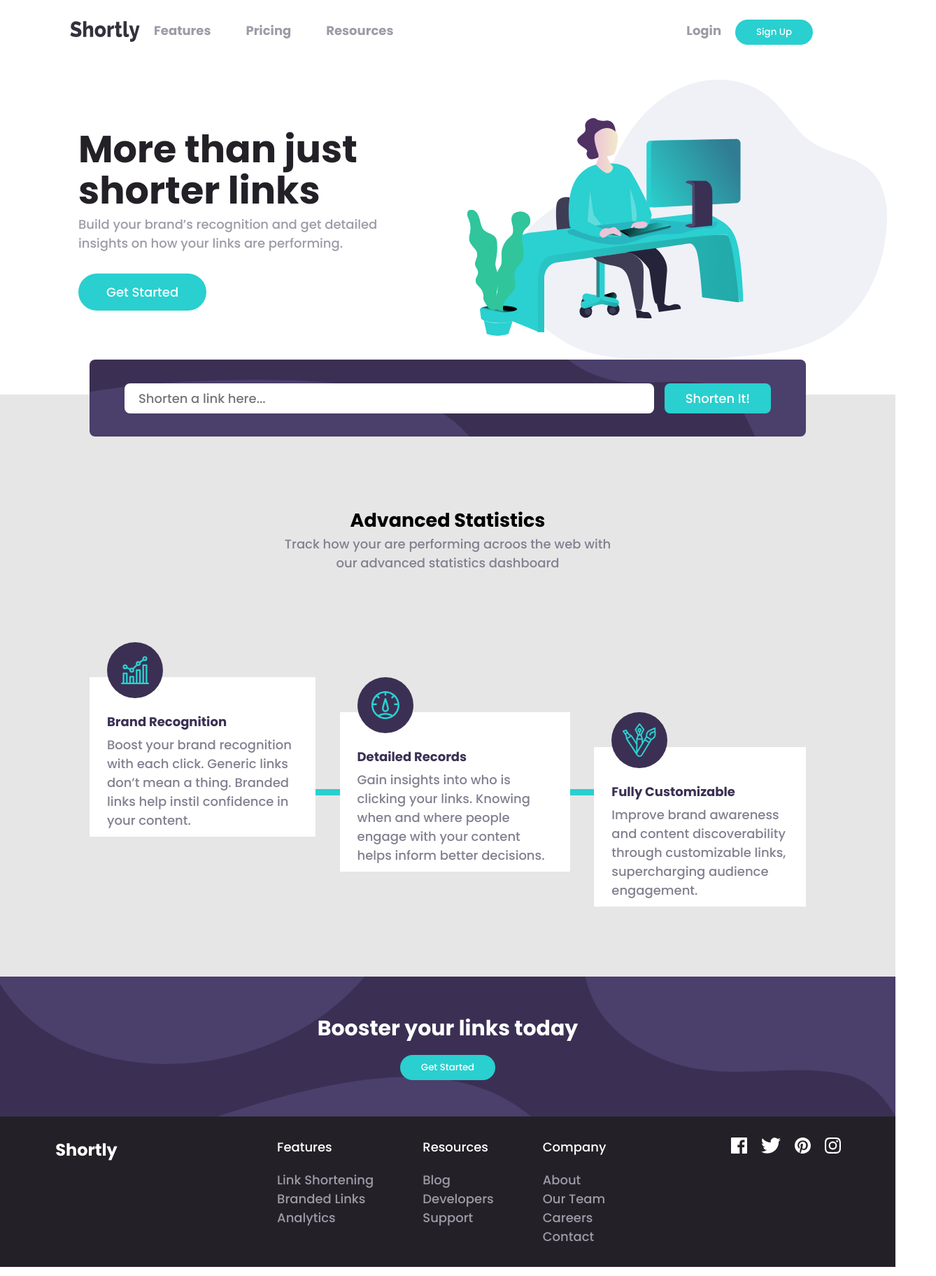
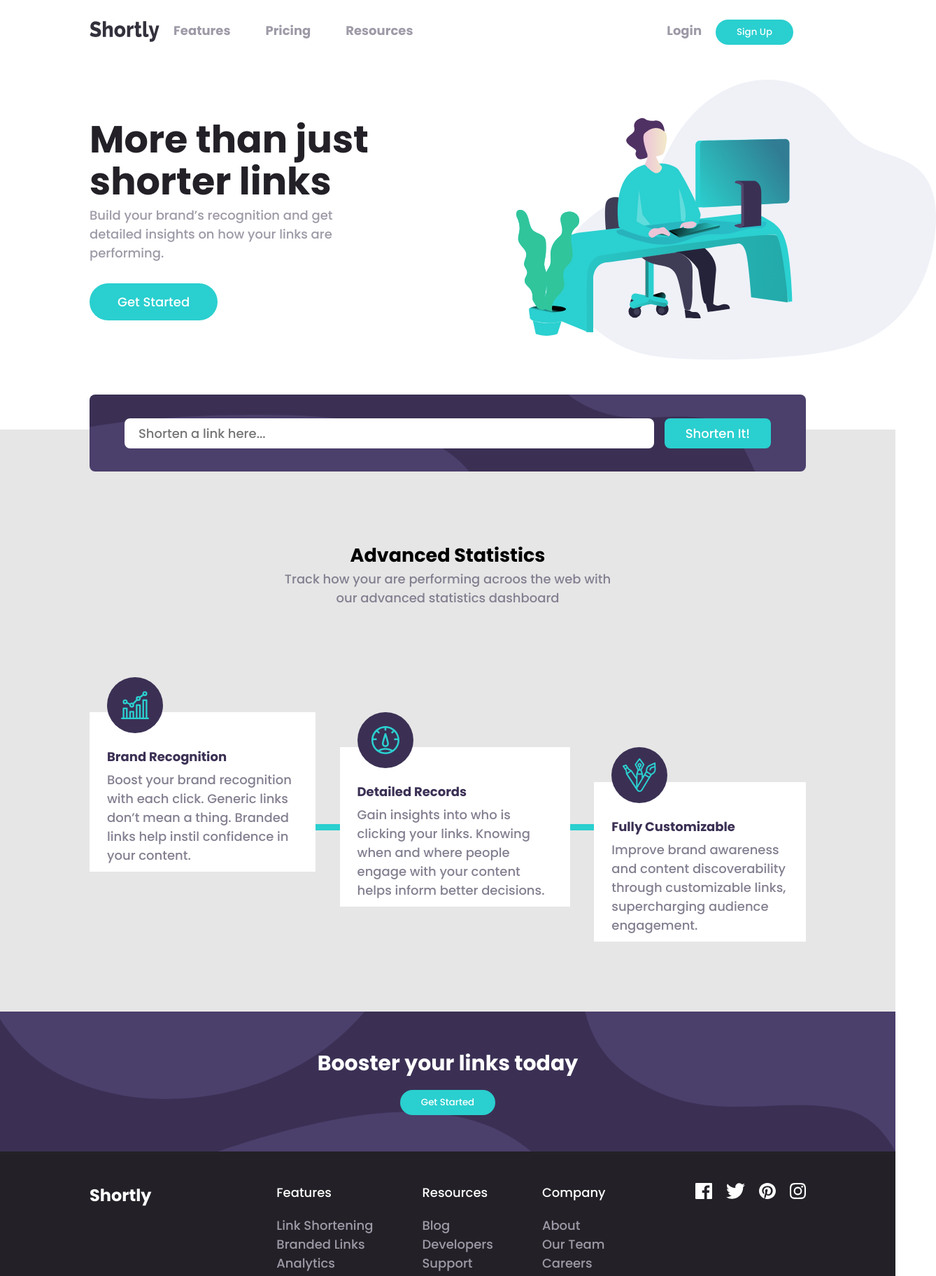
Before and after one commit to eduardohor/url-shortening-api-master, a React (Vite) app: page / in a window 1280 px wide. Shown: the top 1824 px of the page at 70% size, 1338 px wide, since content can reach past the window. Built offline with nearby package versions, Linux system fonts and the light colour scheme.

Commit message:
fixing some loyout details

```diff
--- a/src/components/Footer/index.tsx
+++ b/src/components/Footer/index.tsx
@@ -1,4 +1,4 @@
-import { ContainerFooter, ContainerSocial } from './styles'
+import { ContainerFooter, ConteinetItems, ContainerSocial } from './styles'
 
 import imgIconFacebook from '../../assets/images/icon-facebook.svg'
 import imgIconTwitter from '../../assets/images/icon-twitter.svg'
@@ -9,6 +9,7 @@ import imgIconInstagram from '../../assets/images/icon-instagram.svg'
 export function Footer() {
     return (
         <ContainerFooter>
+            <ConteinetItems>
                 <h3>Shortly</h3>
                 <div>
                     <ul>
@@ -38,6 +39,7 @@ export function Footer() {
                     <img src={imgIconPinterest} alt="White Pinterest icon" />
                     <img src={imgIconInstagram} alt="White Instagram icon" />
                 </ContainerSocial>
+            </ConteinetItems>
         </ContainerFooter>
     )
 }
--- a/src/components/Footer/styles.ts
+++ b/src/components/Footer/styles.ts
@@ -2,13 +2,23 @@ import styled from "styled-components";
 
 export const ContainerFooter = styled.div`
     display: flex;
-    justify-content: space-around;
-    padding: 30px 0;
+    justify-content: center;
+    padding: 45px 0;
+    width: 100%;
 
     background-color: hsl(260, 8%, 14%);
     color: #fff;
+`
 
-    h3{
+
+
+export const ConteinetItems = styled.section`
+    display: flex;
+    justify-content: space-between;
+    width: 80%;
+
+
+h3{
         font-size: 24px;
     }
 
@@ -34,6 +44,7 @@ export const ContainerFooter = styled.div`
     }
 `
 
+
 export const ContainerSocial = styled.div`
     justify-content: space-around;
     img{
--- a/src/components/Header/styles.ts
+++ b/src/components/Header/styles.ts
@@ -3,7 +3,7 @@ import styled from "styled-components";
 export const ContainerHeader = styled.header`
     display:flex ;
     flex-direction: column ;
-    padding: 0 100px 50px 100px;
+    width: 80%;
 
 
 `;
@@ -64,8 +64,7 @@ export const NavLogin = styled.nav`
 
 export const Ilustration = styled.div`
     display: flex;
-    margin-top: 50px;
-    justify-content: space-around;
+    margin: 50px 0 100px;
 
     section{
         max-width: 40%;
@@ -107,7 +106,7 @@ export const Ilustration = styled.div`
          img{
             width: 100%;
             height: 100%;
-            margin-left: 100px;
+            margin-left: 200px;
          }
      }
 `;
--- a/src/pages/styles.ts
+++ b/src/pages/styles.ts
@@ -1,7 +1,9 @@
 import styled from "styled-components";
 
 export const Container = styled.div`
+   display: flex;
+   flex-direction: column;
+   align-items: center;
 
-
-   margin: 30px 0 20px 0;
+   margin-top: 30px;
 `
```
Lines whose indentation alone changed are shown as unchanged.
